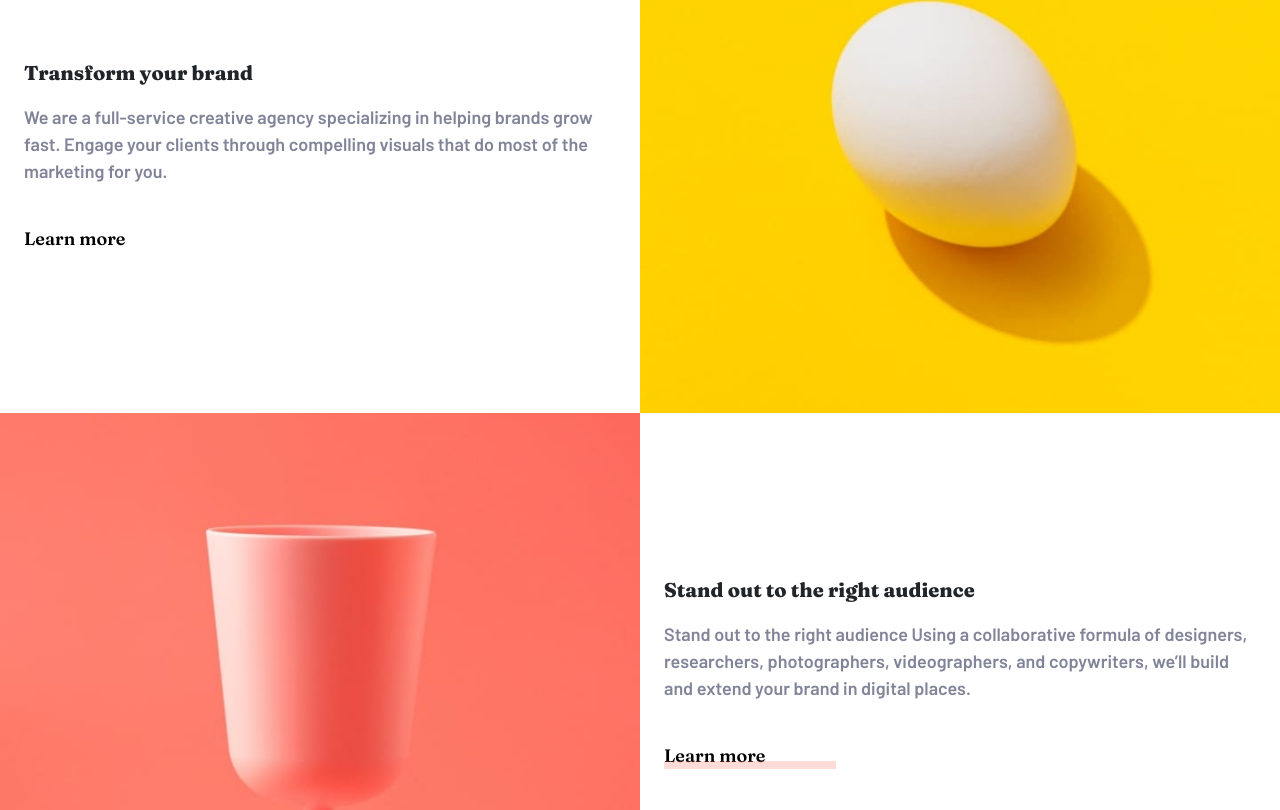
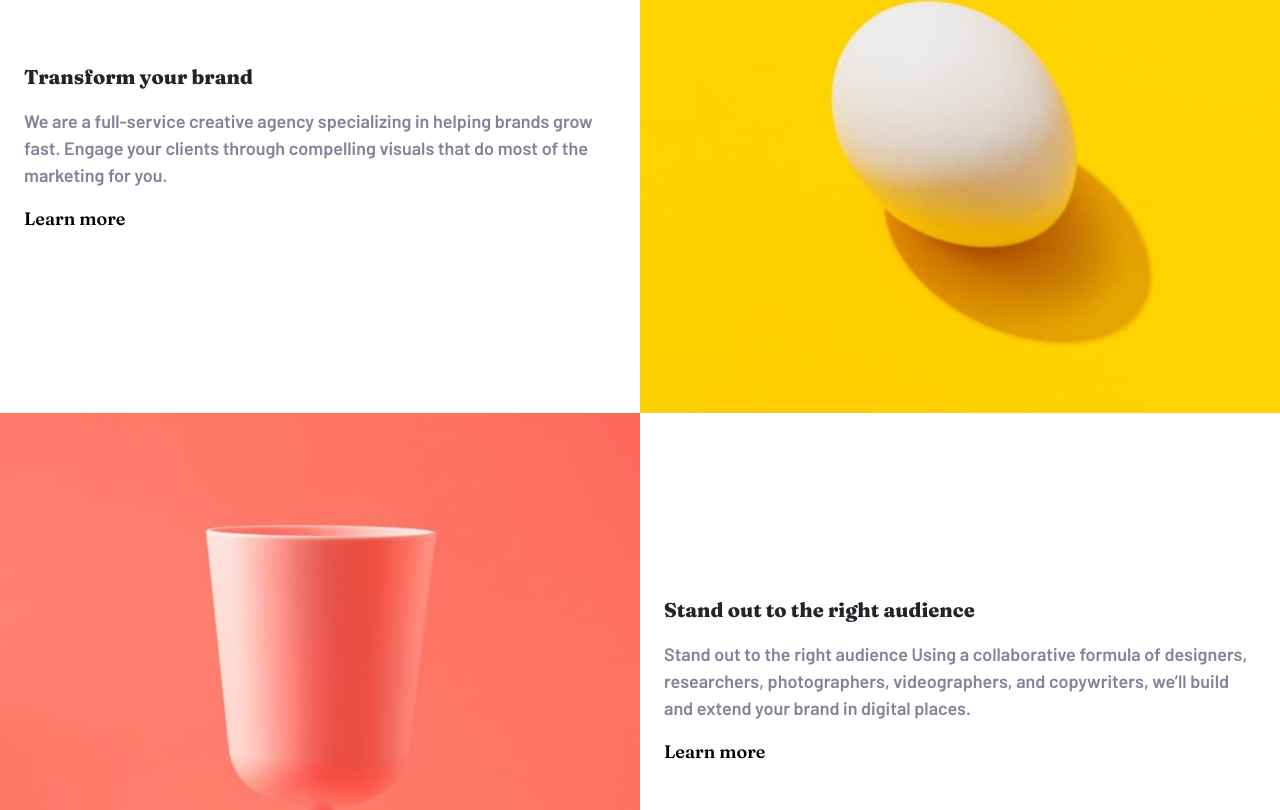
Before and after one commit to colinrodney/sunnyside-agency-landing, a website: page index.html in a window 1280 px wide. Shown: the part 831-1641 px from the top of the page. Drawn offline with nearby package versions, Linux system fonts and the light colour scheme.

Commit message:
Removed top offset from .main-content elements./ Added active statues (all required elements)

```diff
--- a/SCSS/_main-content.scss
+++ b/SCSS/_main-content.scss
@@ -5,7 +5,7 @@
     color: #000;
     font-family: "Fraunces", serif;
     position: relative;
-    top: 1.5rem;
+    // top: 1.5rem;
   }
 
   // accents beneath main-content links
--- a/index.html
+++ b/index.html
@@ -136,8 +136,8 @@
               that do most of the marketing for you.
             </p>
             <a href="#">Learn more</a>
-            <!-- <hr id="transform" class="horizontal-row" /> -->
-            <div id="transform" class="horizontal-row"></div>
+
+            <!-- <div id="transform" class="horizontal-row"></div> -->
           </div>
           <div>
             <picture>
@@ -173,7 +173,6 @@
               copywriters, we’ll build and extend your brand in digital places.
             </p>
             <a href="#">Learn more</a>
-            <hr id="standout" class="horizontal-row" />
           </div>
           <picture>
             <source
```
Also changed, not shown: bootstrap-5.0.2-dist/css/bootstrap.css, dist/css/main.css.
